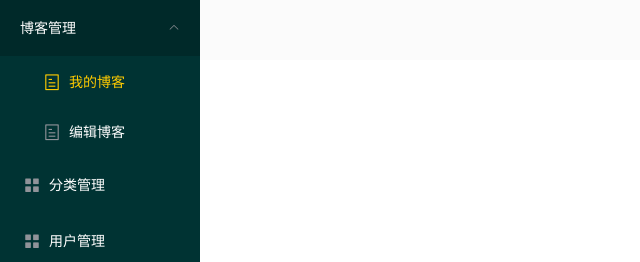
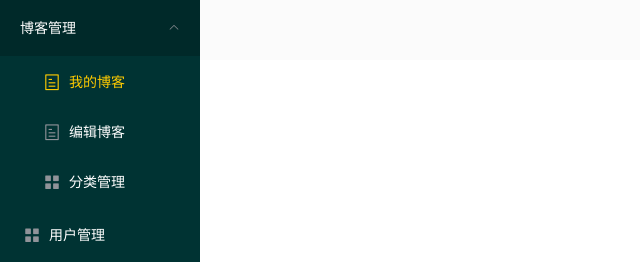
Before and after one commit to HoboCY/Blog.Admin, a Vue app: page /home in a window 1280 px wide. Shown: the top 262 px of the page, without its empty margins (0-640 px from the left). Built offline with nearby package versions, Linux system fonts and the light colour scheme.

Commit message:
update menu

```diff
--- a/src/views/Home.vue
+++ b/src/views/Home.vue
@@ -21,11 +21,11 @@
             <i class="el-icon-tickets"></i>
             <span slot="title">编辑博客</span>
           </el-menu-item>
+          <el-menu-item id="el-menu-item" index="/Post/Category">
+            <i class="el-icon-menu"></i>
+            <span slot="title">分类管理</span>
+          </el-menu-item>
         </el-submenu>
-        <el-menu-item id="el-menu-item" index="/Category/List">
-          <i class="el-icon-menu"></i>
-          <span slot="title">分类管理</span>
-        </el-menu-item>
         <el-menu-item id="el-menu-item" index="/User/List">
           <i class="el-icon-menu"></i>
           <span slot="title">用户管理</span>
@@ -33,7 +33,7 @@
       </el-menu>
     </el-aside>
     <el-container>
-      <el-header class="header"></el-header>
+      <el-header class="header"> </el-header>
       <el-main>
         <router-view></router-view>
       </el-main>
```
